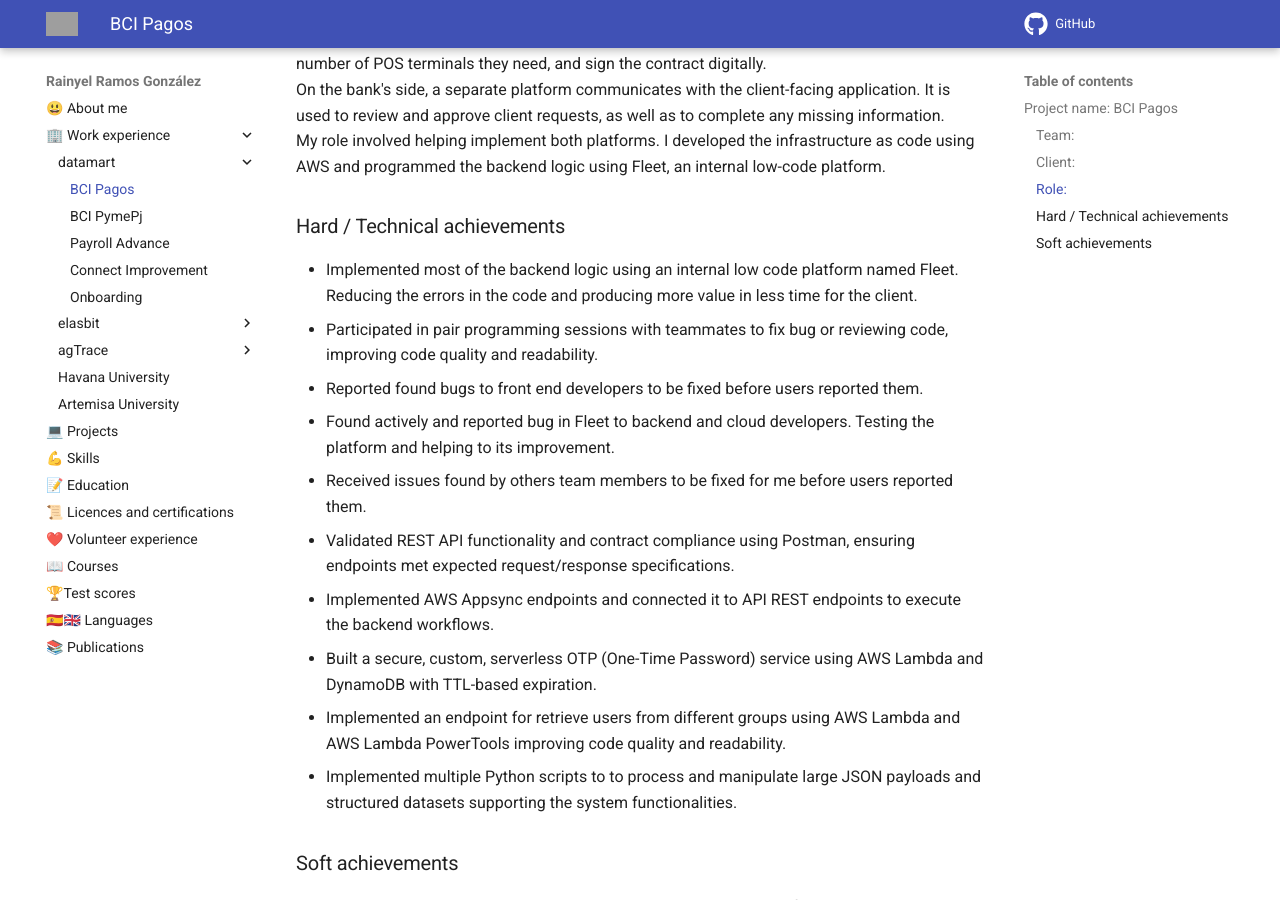
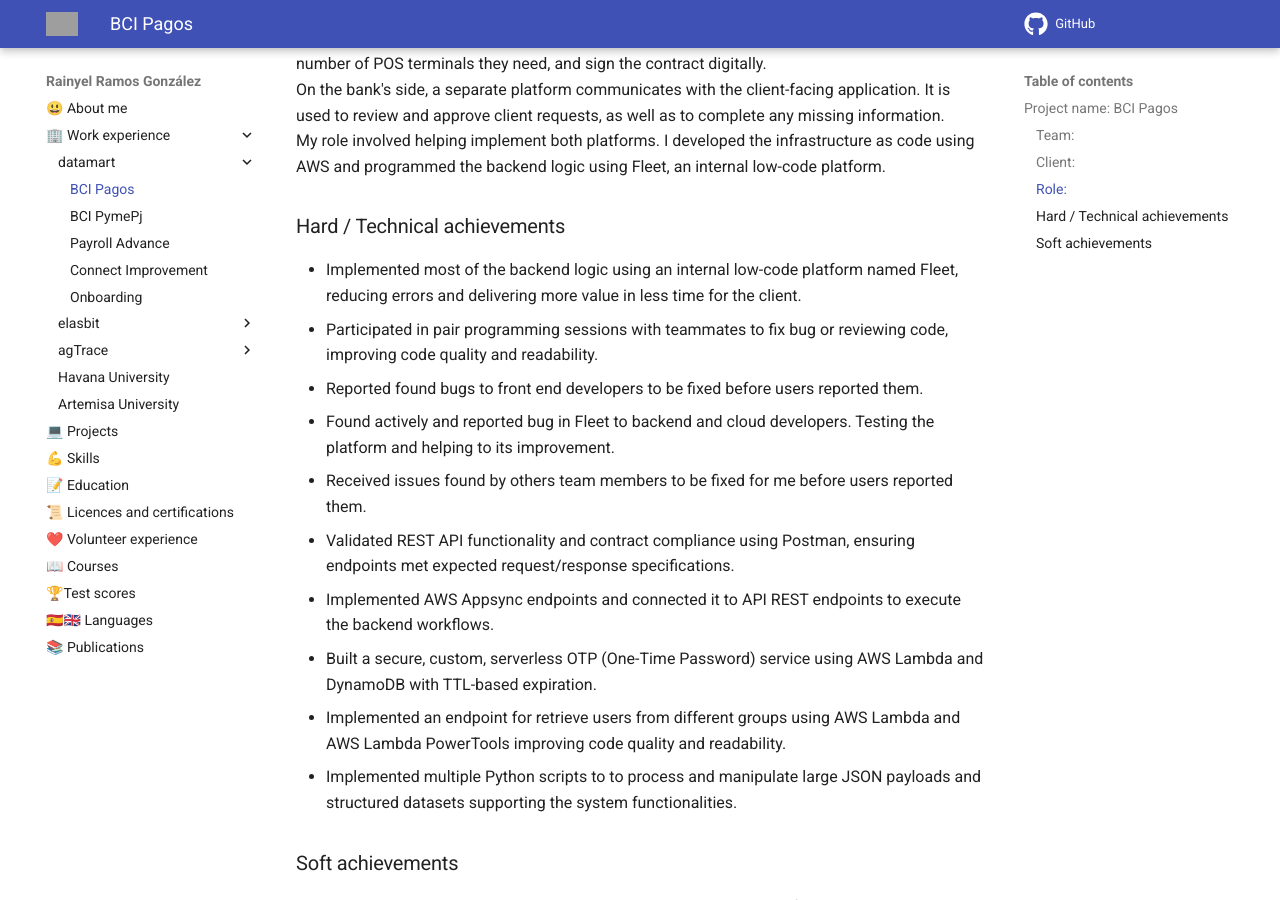
Before and after one commit to rayniel95/rayniel95.github.io, an MkDocs documentation site: the page built from docs/work_experience/datamart/bci_pagos.md, in a window 1280 px wide and 900 px high, scrolled down 639 px. Built offline with MkDocs 1.6.1 and Material for MkDocs 9.7.7, drawn with Linux system fonts in a browser that asks for light colours; grey boxes are pictures that could not be loaded.

Commit message:
docs(datamart): refine BCI Pagos experience description
Fix minor grammatical errors and improve readability in the technical achievements section.

```diff
--- a/docs/work_experience/datamart/bci_pagos.md
+++ b/docs/work_experience/datamart/bci_pagos.md
@@ -24,7 +24,7 @@ My role involved helping implement both platforms. I developed the infrastructur
 <!-- small description about the client and its requirements or problems, how I solve it -->
 ### Hard / Technical achievements
 
-- Implemented most of the backend logic using an internal low code platform named Fleet. Reducing the errors in the code and producing more value in less time for the client.
+- Implemented most of the backend logic using an internal low-code platform named Fleet, reducing errors and delivering more value in less time for the client.
 - Participated in pair programming sessions with teammates to fix bug or reviewing code, improving code quality and readability.
 - Reported found bugs to front end developers to be fixed before users reported them.
 - Found actively and reported bug in Fleet to backend and cloud developers. Testing the
```
